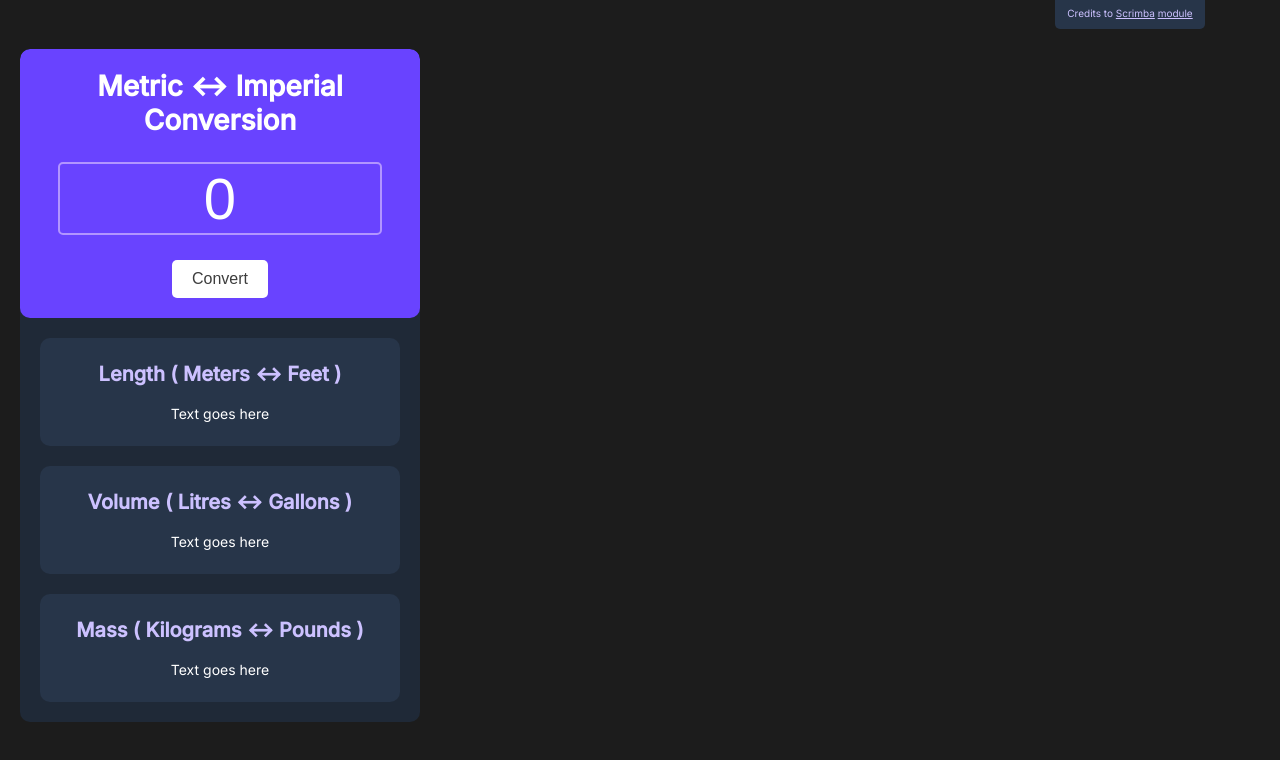
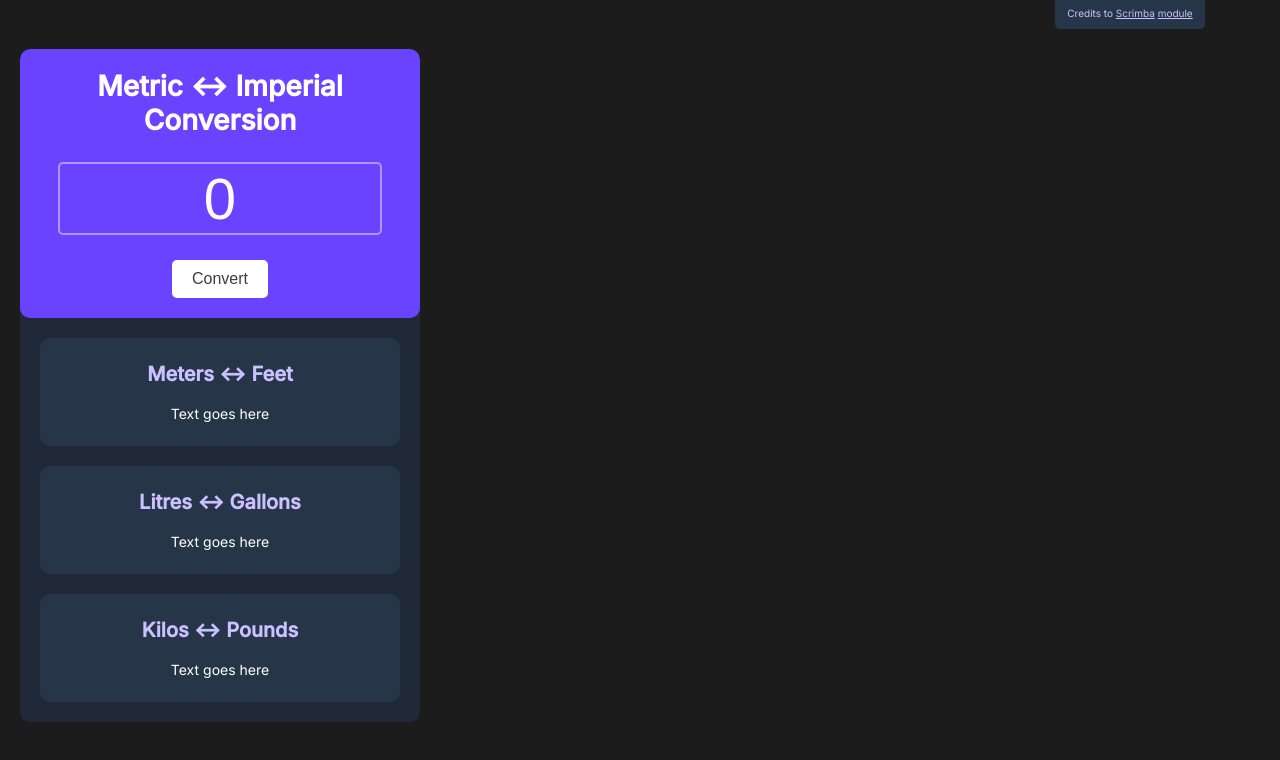
Before and after one commit to SikuDev/scrimba-javascript-course, a browser extension: page unit-converter/index.html in a window 1280 px wide. Drawn offline with Linux system fonts and the light colour scheme.

Commit message:
Changed text

```diff
--- a/unit-converter/index.html
+++ b/unit-converter/index.html
@@ -28,17 +28,17 @@
         <div class="results-area">
 
             <div class="result">
-                <h2>Length ( Meters &lt-&gt Feet )</h2>
+                <h2>Meters &lt-&gt Feet</h2>
                 <p id="length-el">Text goes here</p>
             </div>
 
             <div class="result">
-                <h2>Volume ( Litres &lt-&gt Gallons )</h2>
+                <h2>Litres &lt-&gt Gallons</h2>
                 <p id="volume-el">Text goes here</p>
             </div>
 
             <div class="result">
-                <h2>Mass ( Kilograms &lt-&gt Pounds )</h2>
+                <h2>Kilos &lt-&gt Pounds</h2>
                 <p id="mass-el">Text goes here</p>
             </div>
         </div>
```
